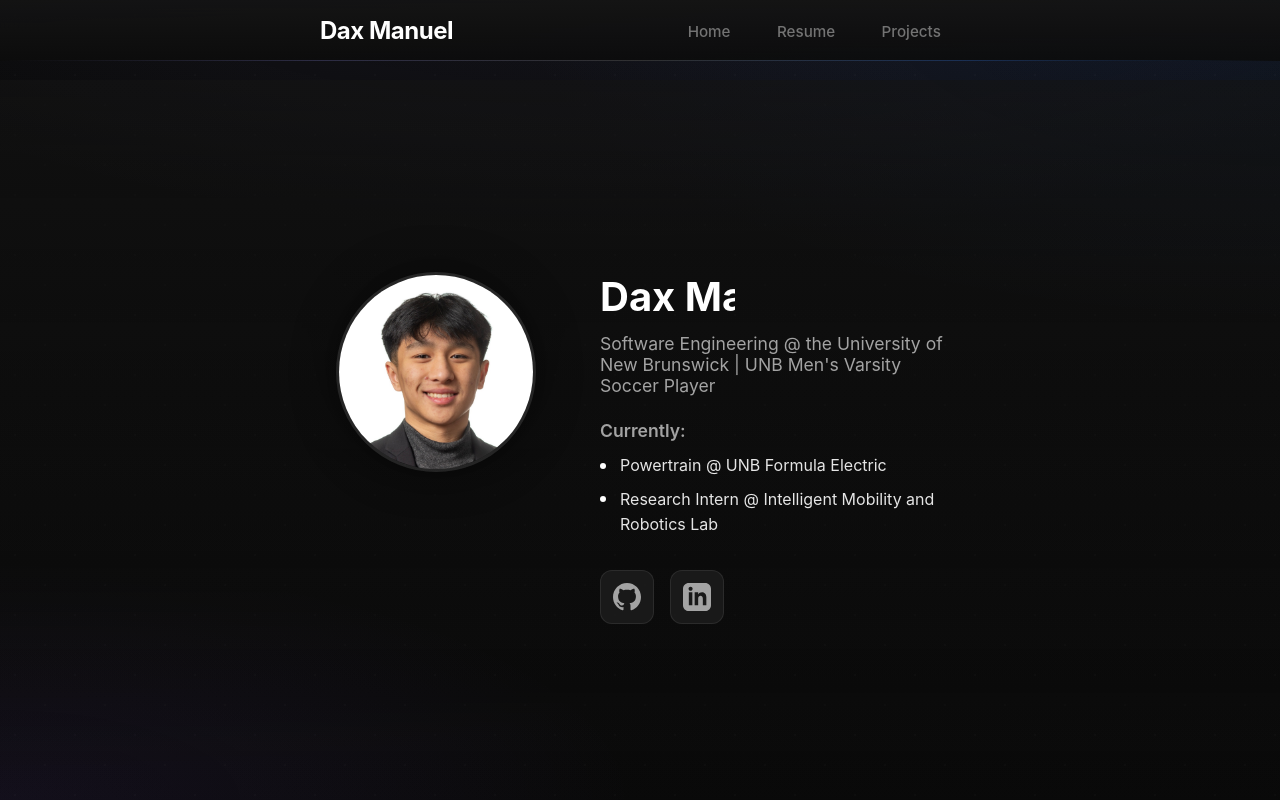
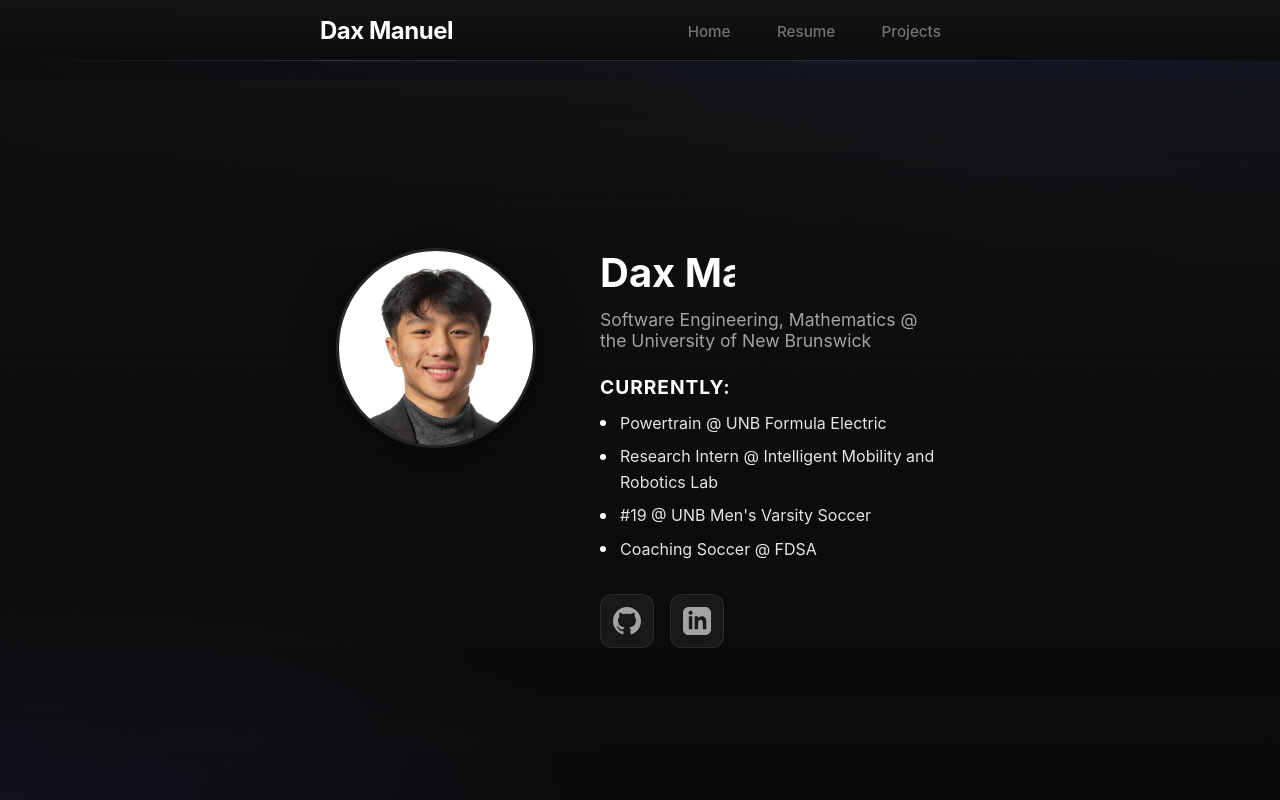
Before and after one commit to DaxManuel27/portfolio-site, a Next.js app: page / in a window 1280 px wide. Shown: the top 800 px of the page. Built offline with nearby package versions, Linux system fonts and the light colour scheme.

Commit message:
edited profile

```diff
--- a/app/page.module.css
+++ b/app/page.module.css
@@ -75,10 +75,12 @@
 }
 
 .currentlyTitle {
-  font-size: 1.1rem;
-  color: #a3a3a3;
+  font-size: 1.2rem;
+  color: #ffffff;
   margin-bottom: 0.75rem;
-  font-weight: 600;
+  font-weight: 700;
+  text-transform: uppercase;
+  letter-spacing: 0.05em;
 }
 
 .currentlyList {
--- a/app/page.tsx
+++ b/app/page.tsx
@@ -37,13 +37,15 @@ export default function Home() {
               <div className={styles.titleWrapper}>
                 <h1 className={styles.title}>Dax Manuel</h1>
               </div>
-              <h2 className={styles.subtitle}>Software Engineering @ the University of New Brunswick | UNB Men's Varsity Soccer Player</h2>
+              <h2 className={styles.subtitle}>Software Engineering, Mathematics @ the University of New Brunswick </h2>
 
               <div className={styles.currentlySection}>
                 <h3 className={styles.currentlyTitle}>Currently:</h3>
                 <ul className={styles.currentlyList}>
                   <li>Powertrain @ UNB Formula Electric</li>
                   <li>Research Intern @ Intelligent Mobility and Robotics Lab</li>
+                  <li>#19 @ UNB Men's Varsity Soccer</li>
+                  <li>Coaching Soccer @ FDSA</li>
                 </ul>
               </div>
 
@@ -69,7 +71,7 @@ export default function Home() {
           <div className={styles.resumeContent}>
             <h1 className={styles.sectionTitle}>Resume</h1>
 
-            <a href="/DaxManuel-ResumeFeb6.pdf" download className={styles.downloadButton}>
+            <a href="/DaxManuel-ResumeFeb7.pdf" download className={styles.downloadButton}>
               Download Resume
             </a>
           </div>
--- a/app/projects/page.tsx
+++ b/app/projects/page.tsx
@@ -19,7 +19,7 @@ const projects = [
     github: "https://github.com/DaxManuel27CS2043-Project"
   },
   {
-    title: "VibeCAD | Mchacks '26",
+    title: "CAD Automation Platform | Mchacks '26",
     dateRange: "Jan 2026",
     description: "Generating 3D CAD Models with Gemini API",
     tags: ["Next.js", "FastAPI", "Gemini API"],
```
Also changed, not shown: 1 other file (tests, documents, lock files or other folders).
